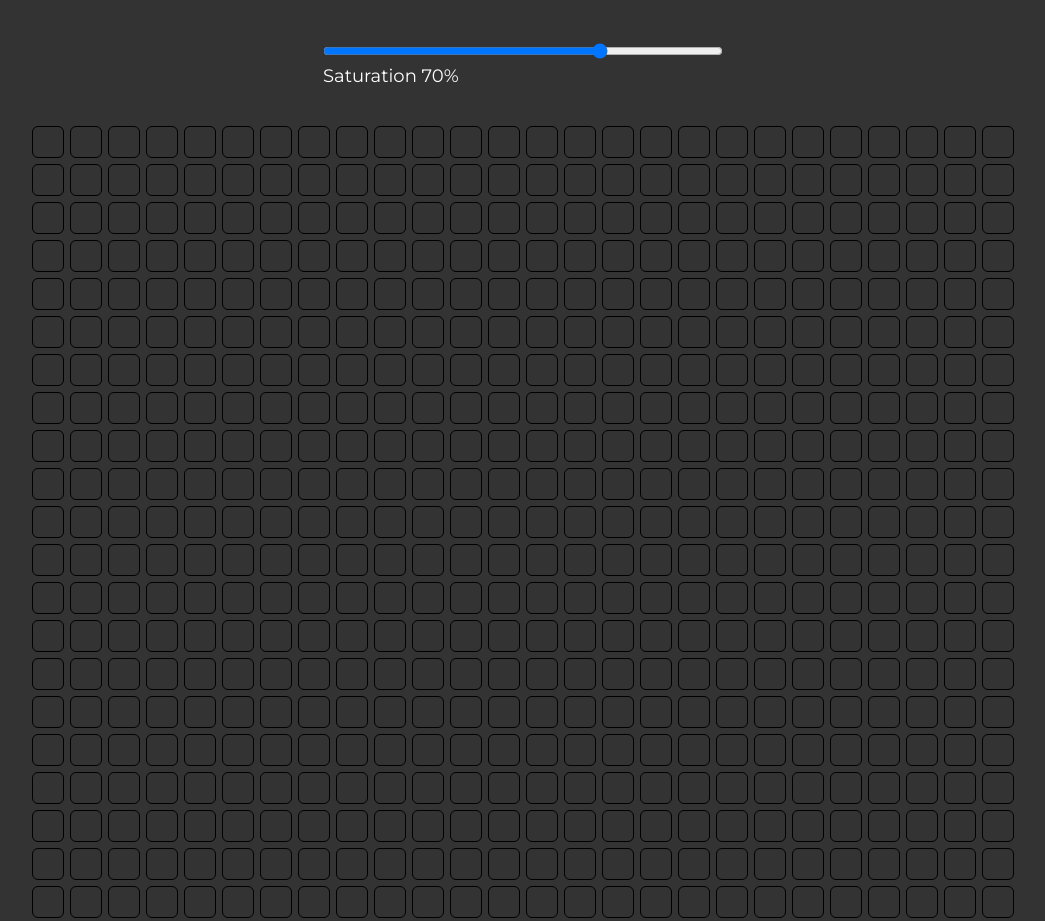
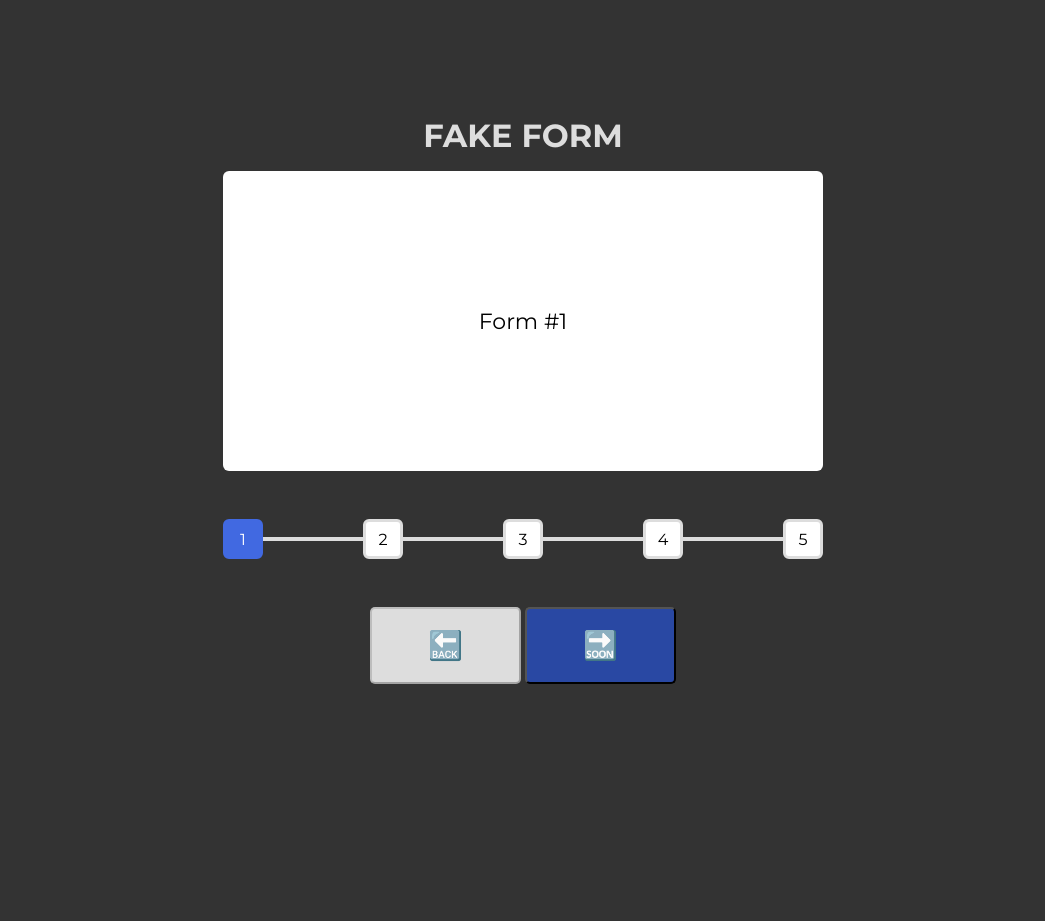
Before and after one commit to OrugaHz/squares, a plain HTML site: page index.html in a window 1280 px wide. Shown: the whole page, without its empty margins (117-1162 px from the left). After the commit the page ends 800 px from the top, so only its background shows below. Drawn offline with Linux system fonts and the light colour scheme.

Commit message:
full project

```diff
--- a/index.html
+++ b/index.html
@@ -12,28 +12,29 @@
 </head>
 
 <body>
-    <div class="buttons">
-        <div class="buttons-group">
-            <h1>Animation speed:</h1>
-            <button class="btn" data-setting="speed" data-speed="30">slow</button>
-            <button class="btn" data-setting="speed" data-speed="3">normal</button>
-            <button class="btn" data-setting="speed" data-speed=".5">fast</button>
-        </div>
-        <div class="buttons-group">
-            <h1>Color range:</h1>
-            <button class="btn" data-setting="color" data-color-range="0">red</button>
-            <button class="btn" data-setting="color" data-color-range="100">green</button>
-            <button class="btn" data-setting="color" data-color-range="200">blue</button>
-            <button class="btn" data-setting="color" data-color-range="360">normal</button>
-        </div>
+    <h1>fake form</h1>
+    <div class="fake-form">
+        <div class="page active-page" data-number="1">Form #1</div>
+        <div class="page" data-number="2">Form #2</div>
+        <div class="page" data-number="3">Form #3</div>
+        <div class="page" data-number="4">Form #4</div>
+        <div class="page" data-number="5">Form #5</div>
     </div>
 
-    <div class="slider-box">
-        <input type="range" value="70" min="0" max="100" id="slider">
-        <p>Saturation <span class="slider-info">70</span>%</p>
+    <div class="progress-box">
+        <div class="progress-bar"></div>
+        <div class="step active-step">1</div>
+        <div class="step">2</div>
+        <div class="step">3</div>
+        <div class="step">4</div>
+        <div class="step">5</div>
     </div>
 
-    <div class="box"></div>
+    <div class="buttons-box">
+        <button class="btn btn-prev" disabled>🔙</button>
+        <button class="btn btn-next">🔜</button>
+    </div>
+    <!-- .klasa>{coś} -->
 
     <script src="script.js"></script>
 </body>
--- a/script.js
+++ b/script.js
@@ -1,68 +1,63 @@
-const box = document.querySelector('.box');
-const slider = document.querySelector('#slider');
-const sliderInfo = document.querySelector('.slider-info');
-const speedBtns = document.querySelectorAll('[data-setting="speed"]');
-const colorBtns = document.querySelectorAll('[data-setting="color"]');
+const formPages = document.querySelectorAll('.page');
+const steps = document.querySelectorAll('.step');
+const progressBar = document.querySelector('.progress-bar');
+const prevBtn = document.querySelector('.btn-prev');
+const nextBtn = document.querySelector('.btn-next');
 
-const squares = 546;
-let range = 360;
+let currentStep = 1;
 
-const createSquares = (speed) => {
-    box.innerHTML = '';
+const handleNextBtn = () => {
+    currentStep++;
+    if (currentStep > steps.length) {
+        currentStep = steps.length;
+    }
+    handleProgressBar();
+}
 
-    for (let i = 0; i < squares; i++) {
-        const square = document.createElement('div');
-        square.classList.add('square');
+const handlePrevBtn = () => {
+    currentStep--;
+    if (currentStep < 1) {
+        currentStep = 1;
+    }
+    handleProgressBar();
+}
 
-        square.style.transitionDuration = speed;
+const handleProgressBar = () => {
+    steps.forEach((step, index) => {
+        if (index < currentStep) {
+            step.classList.add('active-step');
+        } else {
+            step.classList.remove('active-step');
+        }
+    })
 
-        square.addEventListener('mouseover', () => setColor(square))
-        square.addEventListener('mouseout', () => transparency(square))
+    const activeSteps = document.querySelectorAll('.active-steps');
 
-        box.appendChild(square);
+    progressBar.style.width = ((activeSteps.length - 1) / (steps.length - 1)) * 100 + '%';
+
+    handleButtons();
+    handleFormPage();
+}
+
+const handleButtons = () => {
+    if (currentStep === 1) {
+        prevBtn.disabled = true;
+    } else if (currentStep === steps.length) {
+        nextBtn.disabled = true;
+    } else {
+        prevBtn.disabled = false;
+        nextBtn.disabled = false;
     }
 }
 
-
-const transparency = (square) => {
-
-    square.style.backgroundColor = `transparent`;
-
+const handleFormPage = () => {
+    formPages.forEach(page => {
+        if (currentStep == page.dataset.number) {
+            page.classList.add('active-page')
+        } else {
+            page.classList.remove('active-page')
+        }
+    })
 }
-
-const setColor = square => {
-    let h
-
-    if (range === 360) {
-        h = Math.floor(Math.random() * 360);
-    } else {
-        h = Math.floor(Math.random() * 60) + range;
-    }
-
-    const s = slider.value + '%';
-    const l = '50%';
-
-    square.style.backgroundColor = `hsl(${h},${s},${l})`;
-}
-
-function handleSpeed() {
-    const newSpeed = this.dataset.speed + 's';
-    createSquares(newSpeed);
-}
-
-function handleColorRange() {
-    range = parseInt(this.dataset.colorRange);
-
-}
-
-const showSliderInfo = () => {
-    sliderInfo.textContent = slider.value
-}
-
-speedBtns.forEach(btn => btn.addEventListener('click', handleSpeed))
-
-colorBtns.forEach(btn => btn.addEventListener('click', handleColorRange))
-
-slider.addEventListener('mousemove', showSliderInfo)
-
-createSquares()
+nextBtn.addEventListener('click', handleNextBtn);
+nextBtn.addEventListener('click', handlePrevBtn);
--- a/style.css
+++ b/style.css
@@ -15,69 +15,93 @@ body {
 }
 
 h1 {
-	margin-bottom: 1em;
-	color: #fff;
-	text-align: center;
-	font-weight: lighter;
+	margin-bottom: 0.5em;
+	color: #ddd;
 	text-transform: uppercase;
 }
 
-.buttons {
+.fake-form {
+	margin-bottom: 3em;
+	width: 600px;
+	height: 300px;
+	border-radius: 6px;
+	overflow: hidden;
+}
+
+.page {
+	display: none;
+	justify-content: center;
+	align-items: center;
+	height: 100%;
+	height: 100%;
+	font-size: 22px;
+	background-color: #fff;
+}
+
+.page:nth-child(even) {
+	background-color: #bbb;
+}
+
+.active-page {
+	display: flex;
+}
+
+.progress-box {
+	position: relative;
 	display: flex;
 	justify-content: space-between;
 	margin-bottom: 3em;
+	width: 600px;
 }
 
-.buttons-group {
-	margin: 0 3em;
+.progress-box::before,
+.progress-bar {
+	position: absolute;
+	top: 50%;
+	transform: translateY(-50%);
+	height: 4px;
+	z-index: -1;
+}
+
+.progress-box::before {
+	width: 100%;
+	background-color: #ddd;
+	content: "";
+}
+
+.progress-bar {
+	width: 0%;
+	background-color: royalblue;
+	transition: width .3s;
+}
+
+.step {
+	display: flex;
+	justify-content: center;
+	align-items: center;
+	height: 40px;
+	width: 40px;
+	background-color: #fff;
+	border: 3px solid #ddd;
+	border-radius: 6px;
+}
+
+.active-step {
+	background-color: royalblue;
+	color: #fff;
+	border-color: royalblue;
 }
 
 .btn {
-	padding: 1em 2em;
-	margin: 0 1em;
-	text-transform: uppercase;
-	border: 1px solid #fff;
-	color: #fff;
-	background: none;
-	border-radius: 6px;
+	padding: 0.7em 2em;
+	font-size: 28px;
+	background-color: rgb(41, 72, 163);
+	border-radius: 5px;
 	cursor: pointer;
-	transition: .3s;
 }
 
-.btn:hover {
-	color: #000;
-	background-color: #fff;
+.btn:disabled {
+	background-color: #ddd;
+	color: #333;
+	cursor: default;
 }
-
-.slider-box {
-	margin-bottom: 2em;
-	color: #fff;
-	font-size: 18px;
-}
-
-#slider {
-	margin-bottom: 0.5em;
-	width: 400px;
-}
-
-.box {
-	display: flex;
-	align-items: center;
-	justify-content: center;
-	flex-wrap: wrap;
-	width: 1000px;
-}
-
-.square {
-	margin: 3px;
-	height: 32px;
-	width: 32px;
-	border: 1px solid #000;
-	border-radius: 6px;
-	transition-property: background-color;
-	transition-duration: 3s;
-}
-
-.square:hover {
-	transition-duration: 0s !important;
-}
```
